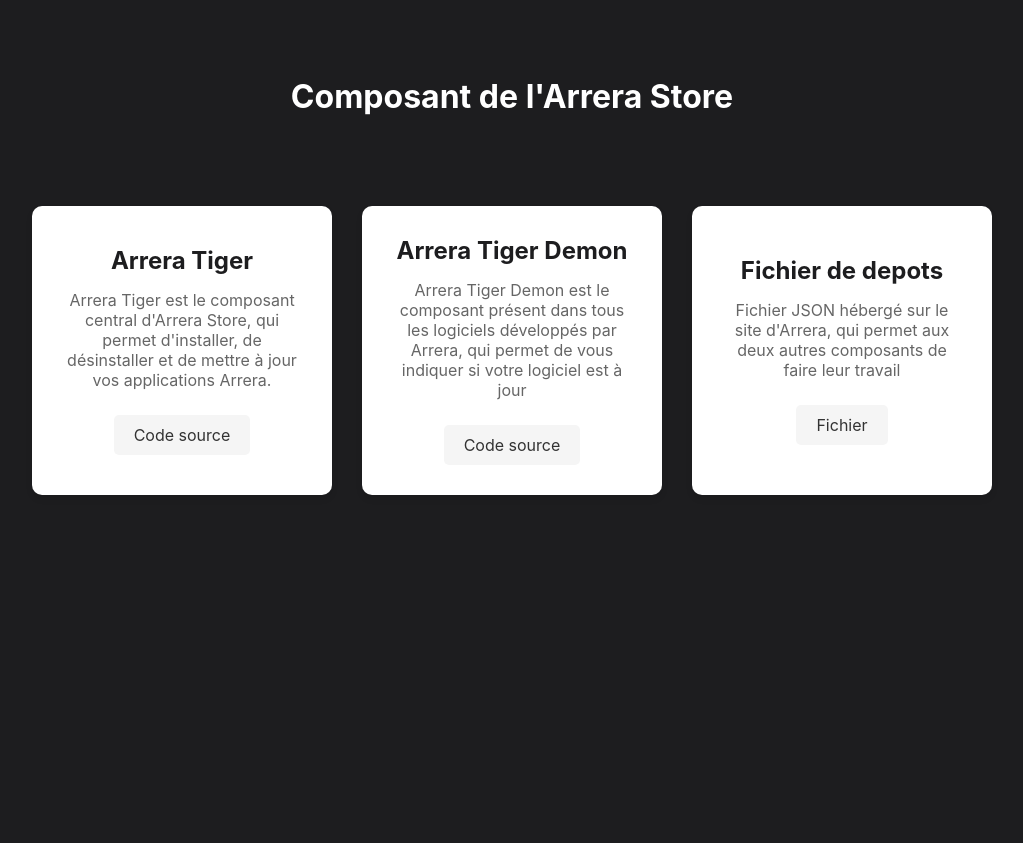
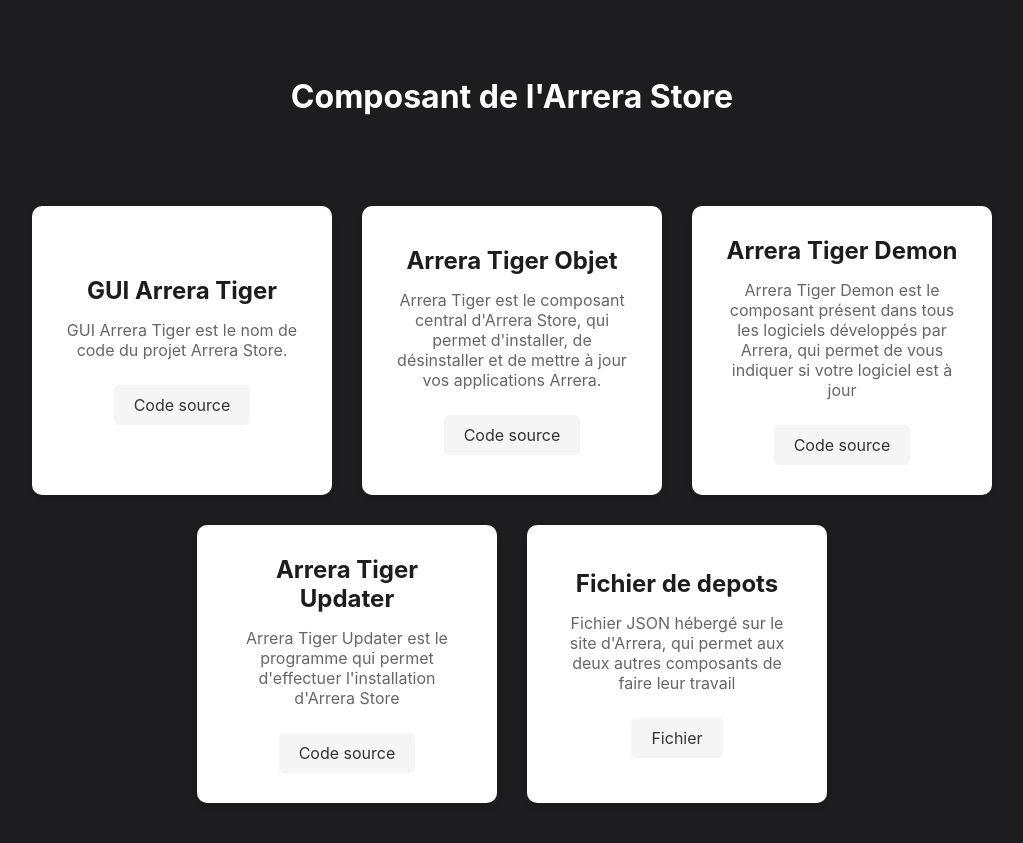
Before and after one commit to Arrera-Software/site-web, a PHP site: page /store in a window 1280 px wide. Shown: the part 529-1372 px from the top of the page, without its empty margins (128-1151 px from the left). Before the commit the page ends 1024 px from the top, so only its background shows below. Run offline with PHP 8.4, Linux system fonts and the light colour scheme.

Commit message:
finition

```diff
--- a/store.php
+++ b/store.php
@@ -65,11 +65,20 @@
     </div>
 
     <main class="services-container">
+
         <div class="service-card">
-            <h2>Arrera Tiger</h2>
+            <h2>GUI Arrera Tiger</h2>
+            <p>GUI Arrera Tiger est le nom de code du projet Arrera Store.</p>
+            <div class="service-links">
+                <a href="https://github.com/Arrera-Software/arrera-tiger" class="learn-more">Code source</a>
+            </div>
+        </div>
+
+        <div class="service-card">
+            <h2>Arrera Tiger Objet</h2>
             <p>Arrera Tiger est le composant central d'Arrera Store, qui permet d'installer, de désinstaller et de mettre à jour vos applications Arrera.</p>
             <div class="service-links">
-                <a href="" class="learn-more">Code source</a>
+                <a href="https://github.com/Arrera-Software/Arrera-Tiger-objet" class="learn-more">Code source</a>
             </div>
         </div>
 
@@ -77,7 +86,15 @@
             <h2>Arrera Tiger Demon</h2>
             <p>Arrera Tiger Demon est le composant présent dans tous les logiciels développés par Arrera, qui permet de vous indiquer si votre logiciel est à jour</p>
             <div class="service-links">
-                <a href="" class="learn-more">Code source</a>
+                <a href="https://github.com/Arrera-Software/tiger-demon" class="learn-more">Code source</a>
+            </div>
+        </div>
+
+        <div class="service-card">
+            <h2>Arrera Tiger Updater</h2>
+            <p>Arrera Tiger Updater est le programme qui permet d'effectuer l'installation d'Arrera Store</p>
+            <div class="service-links">
+                <a href="https://github.com/Arrera-Software/arrera-tiger-updater" class="learn-more">Code source</a>
             </div>
         </div>
 
```
Also changed, not shown: img/ArreraTiger.webp (deleted).
